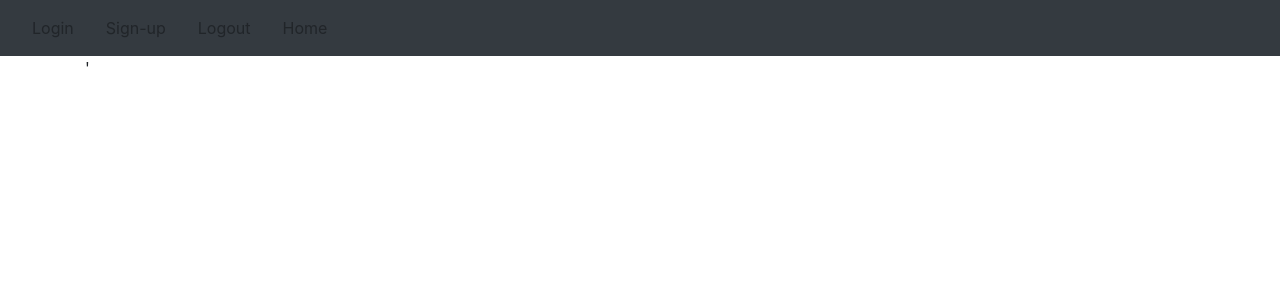
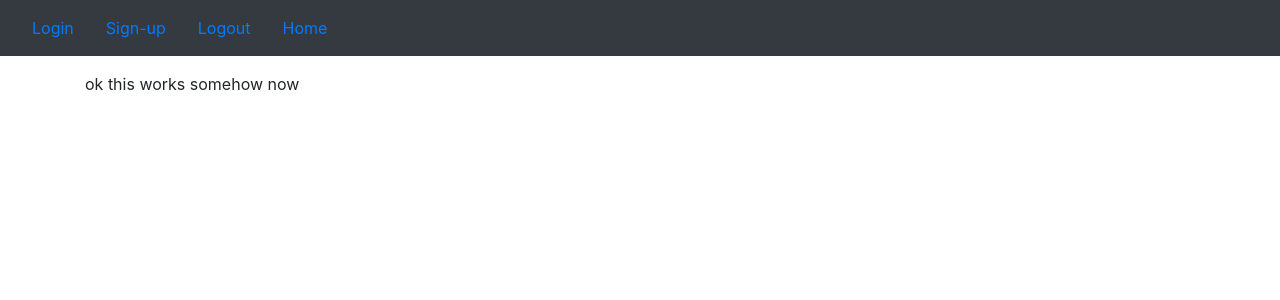
Before and after one commit to Clancastle/notes-app-simple-interface, a Flask app: page / in a window 1280 px wide. Shown: the top 300 px of the page. Run offline with Flask 3, Linux system fonts and the light colour scheme; some libraries are stand-ins or nearby versions.

Commit message:
sum up
the code works now, links in nav menu, and some descriptions of things, and the jija templating works.

```diff
--- a/website/templates/base.html
+++ b/website/templates/base.html
@@ -20,14 +20,14 @@
     <nav class=" navbar navbar-expand-lg navbar-dark bg-dark">
         <button class="navbar-toggler " type="button" data-toggle="collapse" data-target="#navbar"><span class="navbar-toggler-icon"></span></button>
         <div class="collapse navbar-collapse" id="navbar">
-          <div class="nav-item nav-link" id="login" href="/login">Login</div>
-          <div class="nav-item nav-link" id="signup" href="/signup">Sign-up</div>
-          <div class="nav-item nav-link" id="logout" href="/logout">Logout</div>
-          <div class="nav-item nav-link" id="home" href="/">Home</div>
+          <a class="nav-item nav-link" id="login" href="/login">Login</a>
+          <a class="nav-item nav-link" id="signup" href="/signup">Sign-up</a>
+          <a class="nav-item nav-link" id="logout" href="/logout">Logout</a>
+          <a class="nav-item nav-link" id="home" href="/">Home</a>
         </div>
 
     </nav>
-    <div class="container"> '</div> <!--{% block content %} {% endblock %}-->
+    <div class="container" >{% block content %} {% endblock %} </div>
     <script
     src="https://code.jquery.com/jquery-3.2.1.slim.min.js"
     integrity="sha384-KJ3o2DKtIkvYIK3UENzmM7KCkRr/rE9/Qpg6aAZGJwFDMVNA/GpGFF93hXpG5KkN"
--- a/website/templates/home.html
+++ b/website/templates/home.html
@@ -1,5 +1,15 @@
 {% extends "base.html" %} {% block title %}Home{% endblock %}
 
 {% block content %}
-<h1>I dont know if this will owrk</h1>
+    <p><div>ok this works somehow now</div></p>
+    <form>
+        <!-- Add your signup form fields here -->
+    </form>
 {% endblock %}
+
+
+<!-- Fundamentals of Python and Mathematics (2-4 weeks): Review or learn the basics of Python programming and fundamental mathematical concepts such as linear algebra and calculus, which are essential for understanding machine learning algorithms.
+Machine Learning Basics (4-6 weeks): Familiarize yourself with fundamental machine learning concepts, including supervised and unsupervised learning, regression, classification, clustering, evaluation metrics, and model validation techniques.
+Deep Learning (6-8 weeks): Dive into deep learning, which includes neural networks, convolutional neural networks (CNNs), recurrent neural networks (RNNs), and popular deep learning frameworks like TensorFlow or PyTorch. Gain an understanding of how to train and optimize deep learning models.
+Machine Learning Engineering (8-12 weeks): Explore topics specific to machine learning engineering, such as data preprocessing, feature engineering, model deployment, and productionizing machine learning models. Learn about tools and frameworks used in the industry, such as scikit-learn, Docker, cloud platforms (AWS, GCP, etc.), and version control systems like Git.
+Projects and Practical Experience (Ongoing): Work on real-world projects and participate in Kaggle competitions or other similar platforms to gain hands-on experience and strengthen your skills. This phase can be ongoing as you continue to refine your knowledge and apply machine learning concepts to practical problems. -->
```
Also changed, not shown: website/auth.py (+10 -5 lines).
